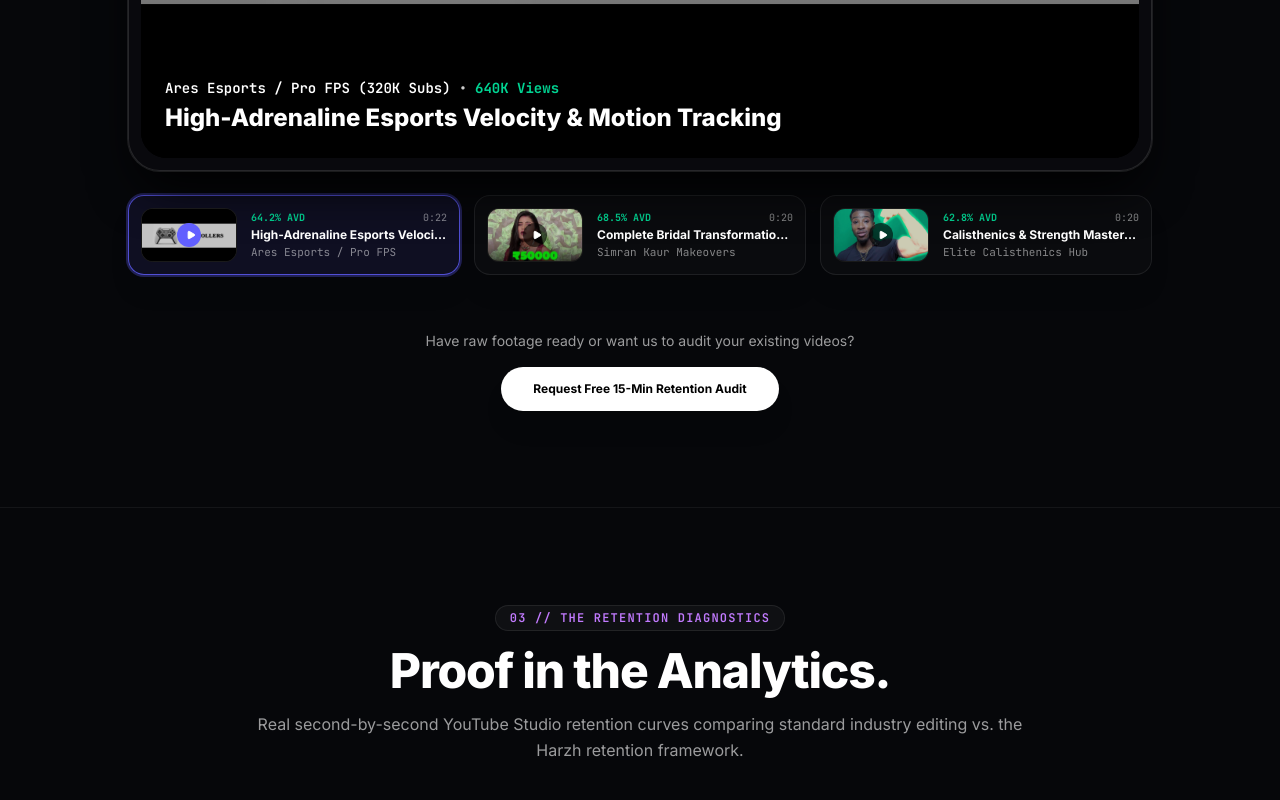
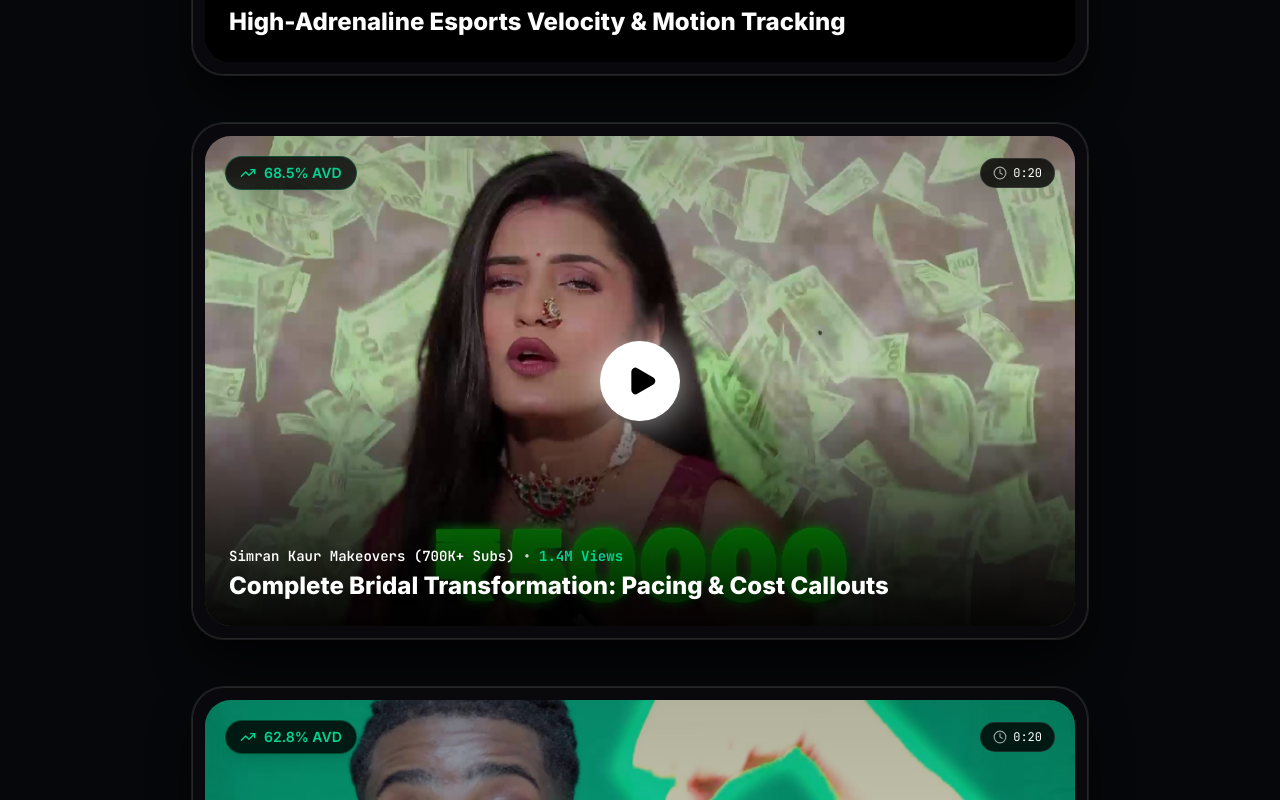
Before and after one commit to harzhx/harzh-agency, a React (Vite) app: page / in a window 1280 px wide. Shown: the part 3660-4460 px from the top of the page. Built offline with nearby package versions, Linux system fonts and the light colour scheme.

Commit message:
feat: implement One-by-One Vertical Stacked Cinema Feed for long-form portfolio

```diff
--- a/src/components/WorkSection.tsx
+++ b/src/components/WorkSection.tsx
@@ -25,19 +25,14 @@ export const WorkSection: React.FC<WorkSectionProps> = ({
   // 2 Primary Tabs: Long-Form (16:9) vs. Viral Shorts (9:16)
   const [activeCategory, setActiveCategory] = useState<"longform" | "shorts">("longform");
 
-  // Long-Form Grand Theater State
-  const [activeLongIndex, setActiveLongIndex] = useState(0);
-  const [isPlayingGrandLong, setIsPlayingGrandLong] = useState(false);
-
-  // Shorts Inline Playback State
+  // Independent Inline Playing States
+  const [playingLongId, setPlayingLongId] = useState<string | null>(null);
   const [playingShortId, setPlayingShortId] = useState<string | null>(null);
 
   const longFormItems = PORTFOLIO_ITEMS.filter(
     (item) => item.category === "longform" || item.category === "documentary" || item.category === "podcast"
   );
   const shortsItems = PORTFOLIO_ITEMS.filter((item) => item.category === "shorts");
-
-  const currentLongItem = longFormItems[activeLongIndex] || longFormItems[0];
 
   return (
     <section id="work" className="py-24 relative z-10 border-t border-white/[0.06]">
@@ -52,7 +47,7 @@ export const WorkSection: React.FC<WorkSectionProps> = ({
               Featured Edits & Case Studies.
             </h2>
             <p className="text-sm sm:text-base text-white/60 max-w-xl">
-              Every cut is engineered for maximum retention. Play our 16:9 YouTube master edits on the grand theater screen or browse 9:16 viral short-form assets.
+              Every cut is engineered for maximum retention. Scroll through our 16:9 YouTube master edits and 9:16 viral short-form assets directly below.
             </p>
           </div>
 
@@ -61,7 +56,7 @@ export const WorkSection: React.FC<WorkSectionProps> = ({
             <button
               onClick={() => {
                 setActiveCategory("longform");
-                setIsPlayingGrandLong(false);
+                setPlayingLongId(null);
               }}
               className={`px-5 py-2.5 rounded-xl text-xs sm:text-sm font-bold transition-all duration-200 flex items-center gap-2 ${
                 activeCategory === "longform"
@@ -88,18 +83,22 @@ export const WorkSection: React.FC<WorkSectionProps> = ({
           </div>
         </div>
 
-        {/* 🎬 1. LONG-FORM: GRAND CINEMA THEATER PLAYER */}
-        {activeCategory === "longform" && currentLongItem && (
-          <div className="animate-in fade-in duration-300">
-            {/* Grand Cinema Theater Screen (Large Scale on Desktop) */}
-            <div className="max-w-5xl mx-auto mb-6">
-              <div className="relative rounded-3xl md:rounded-[32px] border border-white/[0.12] overflow-hidden p-2 sm:p-3 bg-[#0a0a0e]/90 shadow-2xl shadow-black ring-1 ring-white/10">
+        {/* 🎬 1. LONG-FORM: ONE-BY-ONE VERTICAL CINEMA FEED */}
+        {activeCategory === "longform" && (
+          <div className="max-w-4xl mx-auto space-y-8 sm:space-y-12 mb-16 animate-in fade-in duration-300">
+            {longFormItems.map((item) => {
+              const isPlaying = playingLongId === item.id;
+
+              return (
+                <div
+                  key={item.id}
+                  className="relative rounded-3xl md:rounded-[32px] border border-white/[0.12] overflow-hidden p-2 sm:p-3 bg-[#0a0a0e]/90 shadow-2xl shadow-black ring-1 ring-white/10 transition-all duration-300 hover:border-indigo-500/40"
+                >
                   <div className="relative aspect-video rounded-2xl md:rounded-[26px] overflow-hidden bg-black group">
-                  {isPlayingGrandLong ? (
+                    {isPlaying ? (
                       <video
-                      key={currentLongItem.id}
-                      src={currentLongItem.videoPlaceholderUrl}
-                      poster={currentLongItem.thumbnailUrl}
+                        src={item.videoPlaceholderUrl}
+                        poster={item.thumbnailUrl}
                         controls
                         autoPlay
                         playsInline
@@ -107,12 +106,12 @@ export const WorkSection: React.FC<WorkSectionProps> = ({
                       />
                     ) : (
                       <div
-                      onClick={() => setIsPlayingGrandLong(true)}
+                        onClick={() => setPlayingLongId(item.id)}
                         className="w-full h-full relative cursor-pointer"
                       >
                         <img
-                        src={currentLongItem.thumbnailUrl}
-                        alt={currentLongItem.title}
+                          src={item.thumbnailUrl}
+                          alt={item.title}
                           className="w-full h-full object-cover transition-transform duration-700 group-hover:scale-105"
                         />
                         <div className="absolute inset-0 bg-gradient-to-t from-black/90 via-black/20 to-black/30" />
@@ -128,84 +127,32 @@ export const WorkSection: React.FC<WorkSectionProps> = ({
                         <div className="absolute top-4 left-4 right-4 sm:top-5 sm:left-5 sm:right-5 flex items-center justify-between z-10 pointer-events-none">
                           <div className="flex items-center gap-2 bg-black/80 backdrop-blur-md px-3.5 py-1.5 rounded-full border border-emerald-500/30 text-emerald-400 text-xs sm:text-sm font-semibold shadow-lg">
                             <TrendingUp className="w-3.5 h-3.5 sm:w-4 sm:h-4" />
-                          <span>{currentLongItem.retentionRate} AVD</span>
+                            <span>{item.retentionRate} AVD</span>
                           </div>
 
                           <div className="flex items-center gap-1.5 bg-black/80 backdrop-blur-md px-3 py-1.5 rounded-full border border-white/10 text-white text-xs font-mono">
                             <Clock className="w-3.5 h-3.5 text-white/60" />
-                          <span>{currentLongItem.duration}</span>
+                            <span>{item.duration}</span>
                           </div>
                         </div>
 
                         {/* Bottom In-Frame Telemetry Overlay */}
                         <div className="absolute bottom-4 left-4 right-4 sm:bottom-6 sm:left-6 sm:right-6 z-10 pointer-events-none">
                           <div className="flex flex-wrap items-center gap-2 text-xs sm:text-sm font-mono text-white/80 mb-1">
-                          <span className="text-white font-semibold">{currentLongItem.creator} ({currentLongItem.channelSubscribers})</span>
+                            <span className="text-white font-semibold">{item.creator} ({item.channelSubscribers})</span>
                             <span>•</span>
-                          <span className="text-emerald-400 font-bold">{currentLongItem.views} Views</span>
+                            <span className="text-emerald-400 font-bold">{item.views} Views</span>
                           </div>
                           <h3 className="text-lg sm:text-2xl font-extrabold text-white line-clamp-1 drop-shadow-md">
-                          {currentLongItem.title}
+                            {item.title}
                           </h3>
                         </div>
                       </div>
                     )}
                   </div>
                 </div>
-            </div>
-
-            {/* 3-Clip Interactive Selector Strip (Below the Theater Screen) */}
-            <div className="grid grid-cols-1 sm:grid-cols-3 gap-3.5 max-w-5xl mx-auto mb-14">
-              {longFormItems.map((item, idx) => {
-                const isSelected = activeLongIndex === idx;
-
-                return (
-                  <button
-                    key={item.id}
-                    onClick={() => {
-                      setActiveLongIndex(idx);
-                      setIsPlayingGrandLong(true);
-                    }}
-                    className={`text-left p-2.5 sm:p-3 rounded-2xl border transition-all duration-300 flex items-center gap-3.5 group shadow-xl ${
-                      isSelected
-                        ? "border-indigo-500/80 bg-indigo-500/10 ring-2 ring-indigo-500/30 text-white shadow-[0_0_20px_rgba(99,102,241,0.2)]"
-                        : "border-white/[0.08] hover:border-white/20 bg-white/[0.02] text-white/70 hover:text-white"
-                    }`}
-                  >
-                    {/* Mini 16:9 Thumbnail Preview */}
-                    <div className="relative w-20 sm:w-24 aspect-video rounded-xl overflow-hidden bg-black shrink-0 border border-white/10">
-                      <img
-                        src={item.thumbnailUrl}
-                        alt={item.title}
-                        className="w-full h-full object-cover"
-                      />
-                      <div className="absolute inset-0 bg-black/20" />
-                      <div className="absolute inset-0 flex items-center justify-center">
-                        <div className={`w-6 h-6 rounded-full flex items-center justify-center ${isSelected ? 'bg-indigo-500 text-white' : 'bg-black/60 text-white'}`}>
-                          <Play className="w-2.5 h-2.5 fill-current translate-x-0.5" />
-                        </div>
-                      </div>
-                    </div>
-
-                    {/* Metadata Details */}
-                    <div className="min-w-0 flex-1">
-                      <div className="flex items-center justify-between gap-1 mb-0.5">
-                        <span className="text-[10px] font-mono font-bold text-emerald-400 truncate">
-                          {item.retentionRate} AVD
-                        </span>
-                        <span className="text-[10px] font-mono text-white/50">{item.duration}</span>
-                      </div>
-                      <h4 className="text-xs font-bold truncate text-white leading-tight">
-                        {item.title}
-                      </h4>
-                      <p className="text-[11px] text-white/50 truncate font-mono mt-0.5">
-                        {item.creator}
-                      </p>
-                    </div>
-                  </button>
               );
             })}
-            </div>
           </div>
         )}
 
```
Lines whose indentation alone changed are shown as unchanged.
